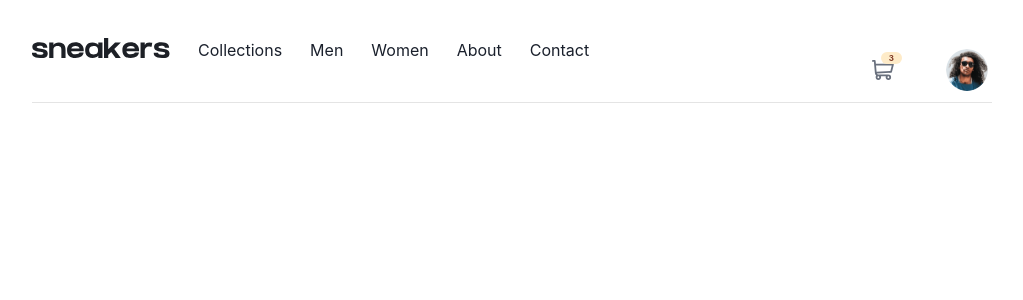
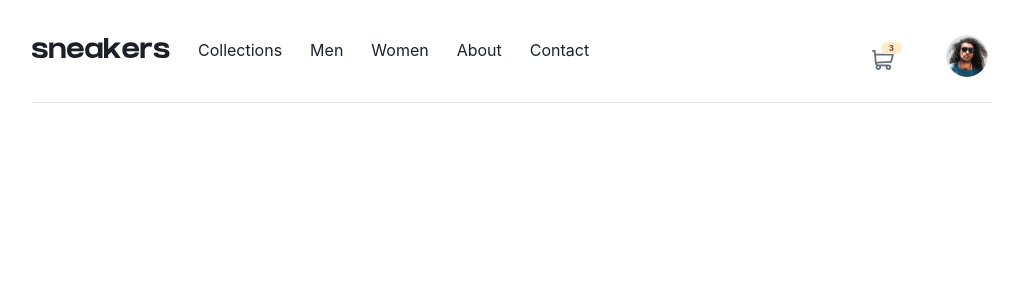
Before and after one commit to sedcakmak/E-commerce-Product-Page, a React (Create React App) app: page / in a window 1280 px wide. Shown: the top 300 px of the page, without its empty margins (128-1151 px from the left). Built offline with nearby package versions, Linux system fonts and the light colour scheme.

Commit message:
navbar corrections

```diff
--- a/src/components/Navbar.jsx
+++ b/src/components/Navbar.jsx
@@ -14,7 +14,7 @@ import { ReactComponent as Cart } from "../images/icon-cart.svg";
 import { ReactComponent as Hamburger } from "../images/icon-menu.svg";
 import { ReactComponent as Logo } from "../images/logo.svg";
 import Avatar from "../images/image-avatar.png";
-import { motion } from "framer-motion";
+//import { motion } from "framer-motion";
 
 const Navbar = ({ onOpen, ref }) => {
   const [scroll, setScroll] = useState(false);
@@ -58,18 +58,18 @@ const Navbar = ({ onOpen, ref }) => {
                   href={navItem.href ?? "#"}
                   fontSize={"md"}
                   display="inline-block"
-                  position="relative"
+                  pos="relative"
                 >
                   <Box
-                    paddingBottom="40px"
+                    pb="40px"
                     display="inline-block"
-                    bgGradient={"linear(yellow, yellow)"}
-                    backgroundSize="0% 5px"
-                    backgroundRepeat={"no-repeat"}
+                    bgGradient={"linear(orange, orange)"}
+                    bgSize="0% 5px"
+                    bgRepeat={"no-repeat"}
                     transition="background .3s"
-                    backgroundPosition={"50% 100%"}
+                    bgPosition={"50% 100%"}
                     _hover={{
-                      backgroundSize: "100% 5px",
+                      bgSize: "100% 5px",
                     }}
                   >
                     {navItem.label}
@@ -85,9 +85,10 @@ const Navbar = ({ onOpen, ref }) => {
 
         <Box
           pos="relative"
-          p={2}
+          p="2"
+          pb={{ md: "7" }}
           me={{ base: "1", md: "10" }}
-          // me={isLargerThanMD ? "10" : "5"}
+          _hover={{ cursor: "pointer" }}
         >
           <Cart />
           <Badge
@@ -103,28 +104,21 @@ const Navbar = ({ onOpen, ref }) => {
             3
           </Badge>
         </Box>
-        <motion.div
-        // whileHover={{
-        //   opacity: 0.5,
-        //   transition: {
-        //     all: { ease: "linear" },
-        //     layout: { duration: 0.3 },
-        //   },
-        // }}
-        >
+        <Box pb={{ md: "7" }}>
           <Image
-            h={isLargerThanMD ? "50px" : "25px"}
+            h={isLargerThanMD ? "50px" : "30px"}
             src={Avatar}
             alt="avatar"
             border="4px"
             borderRadius={50}
             scale={2.1}
             borderColor={"transparent"}
-            _hover={{ borderColor: "orange", cursor: "pointer" }} //Chakra UI default hover
+            _hover={{ borderColor: "orange", cursor: "pointer" }}
             transition="all .1s ease-out"
           />
-        </motion.div>
+        </Box>
       </Flex>
+
       {isLargerThanMD && (
         <Divider
           h="3"
```
